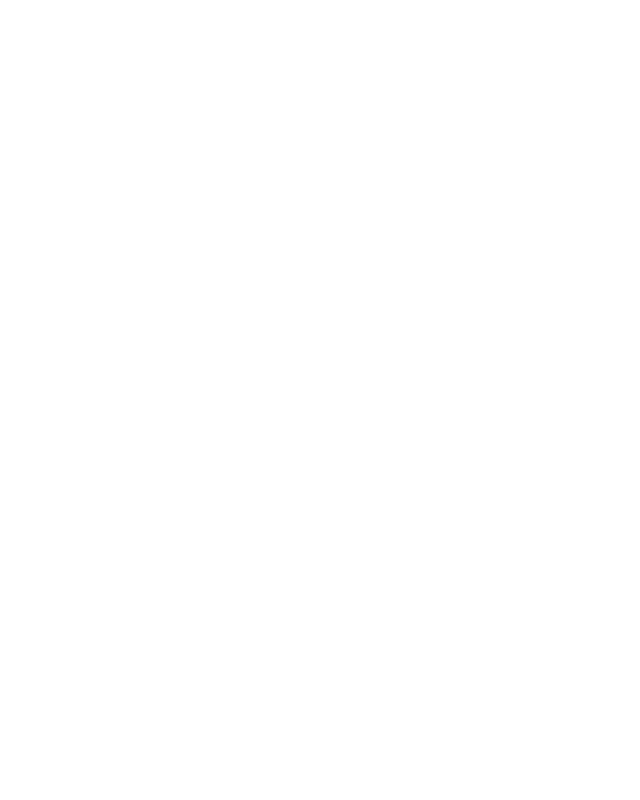
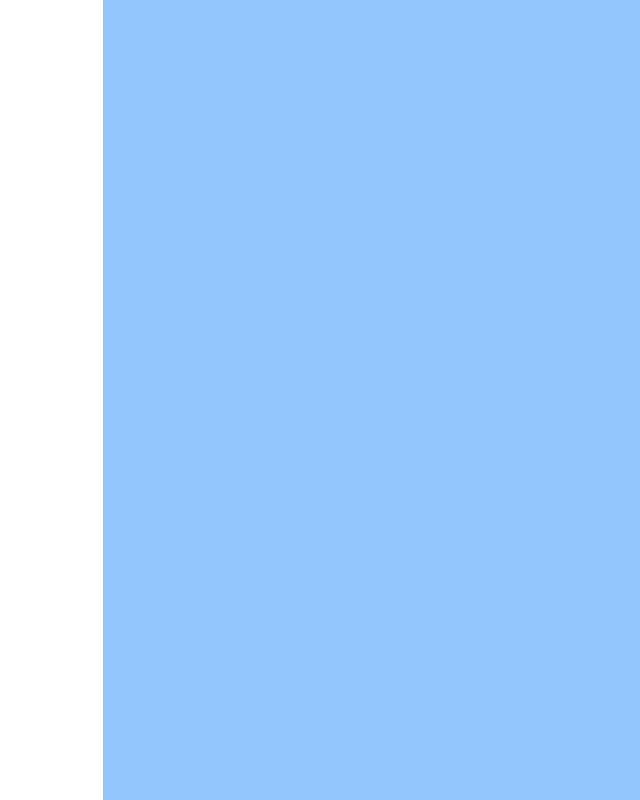
Before and after one commit to mohammadnasiri72/Innovative-project, a React (Create React App) app: page /showMenu in a window 1280 px wide. Before the commit this address had no page. Shown: the whole page, without its empty margins (0-640 px from the left). Built offline with nearby package versions, Linux system fonts and the light colour scheme.

Commit message:
show-menu task finished

```diff
--- a/src/App.jsx
+++ b/src/App.jsx
@@ -10,6 +10,9 @@
     <>
       <h1>پروژهای خلاقانه ساخته شده با ری اکت : </h1>
       <Link className='text-blue-600' to="/bobsponge">1- پروژه خلاقانه باب اسفنجی</Link>
+      <br />
+      <Link className='text-blue-600' to="/showMenu">2- پروژه خلاقانه نمایش منو</Link>
+
     </>
   );
 }
--- /dev/null
+++ b/src/component/showMenu/showMenu.jsx
@@ -0,0 +1,21 @@
+import React, { useState } from "react";
+import { FiPlus } from "react-icons/fi";
+import { FaUser } from "react-icons/fa";
+
+export default function ShowMenu() {
+  const [isShowMenu , setIsShowMenu] = useState(false)
+  const showMenuHandler = ()=>{
+    setIsShowMenu(!isShowMenu)
+  }
+  return (
+    <div className="bg-blue-300 h-screen p-10">
+      <div className="relative">
+        <FiPlus style={{transform:isShowMenu?'rotate(45deg)':'rotate(0deg)'}} className="text-6xl text-white rounded-full p-2 bg-slate-700 cursor-pointer duration-300" onClick={showMenuHandler}/>
+        <div style={{transform:isShowMenu?'translate(-300% , 0%)' : 'translate(0% , 0%)', opacity:isShowMenu?'1':'0' , visibility:isShowMenu?'visible': 'hidden'}} className="w-16 h-16 rounded-full absolute top-0 right-0 duration-300 flex justify-center items-center cursor-pointer bg-slate-800 text-white"><FaUser className="text-2xl"/></div>
+        <div style={{transform:isShowMenu?'translate(-260% , 150%)' : 'translate(0% , 0%)', opacity:isShowMenu?'1':'0' , visibility:isShowMenu?'visible': 'hidden'}} className="w-16 h-16 rounded-full absolute top-0 right-0 duration-300 flex justify-center items-center cursor-pointer bg-slate-800 text-white"><FaUser className="text-2xl"/></div>
+        <div style={{transform:isShowMenu?'translate(-150% , 260%)' : 'translate(0% , 0%)', opacity:isShowMenu?'1':'0' , visibility:isShowMenu?'visible': 'hidden'}} className="w-16 h-16 rounded-full absolute top-0 right-0 duration-300 flex justify-center items-center cursor-pointer bg-slate-800 text-white"><FaUser className="text-2xl"/></div>
+        <div style={{transform:isShowMenu?'translate(0% , 300%)' : 'translate(0% , 0%)', opacity:isShowMenu?'1':'0' , visibility:isShowMenu?'visible': 'hidden'}} className="w-16 h-16 rounded-full absolute top-0 right-0 duration-300 flex justify-center items-center cursor-pointer bg-slate-800 text-white"><FaUser className="text-2xl"/></div>
+      </div>
+    </div>
+  );
+}
--- a/src/index.jsx
+++ b/src/index.jsx
@@ -4,6 +4,7 @@
 import App from './App';
 import Bob from './component/bob/bob'
 import { BrowserRouter, Route, Routes } from 'react-router-dom';
+import ShowMenu from './component/showMenu/showMenu';
 
 const root = ReactDOM.createRoot(document.getElementById('root'));
 root.render(
@@ -12,6 +13,7 @@
       <Routes>
         <Route path='/' element={<App />}/>
         <Route path='/bobsponge' element={<Bob></Bob>}/>
+        <Route path='/showMenu' element={<ShowMenu></ShowMenu>}/>
 
       </Routes>
     </BrowserRouter>
```
